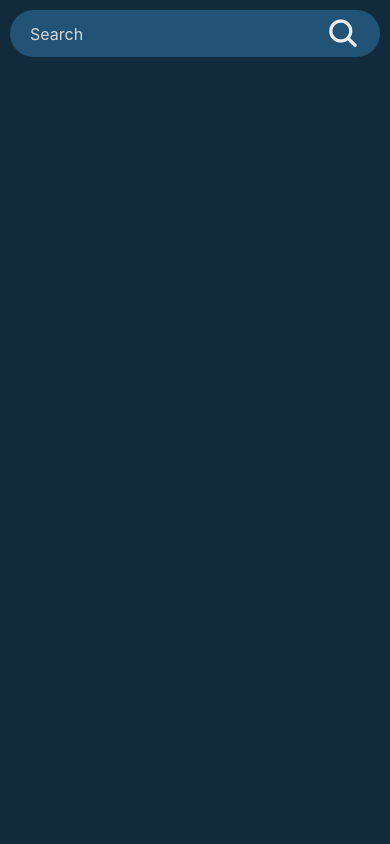
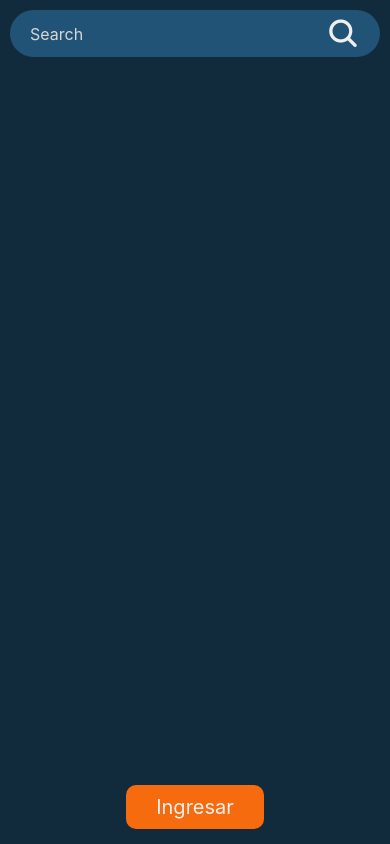
Before and after one commit to Abdiel49/TG-UsersApp, a React Native app: screen / in a window 390 px wide. Built offline with nearby package versions, Linux system fonts and the light colour scheme.

Commit message:
create atom/Button and add "Ingresar" buttom in HomeScreen

```diff
--- /dev/null
+++ b/src/components/atoms/Button.js
@@ -0,0 +1,32 @@
+import {StyleSheet, TouchableOpacity} from 'react-native';
+import React from 'react';
+import {colors} from '../../styles/colors';
+import TextBase from './TextBase';
+
+const Button = ({label, style, labelStyle}) => {
+  return (
+    <TouchableOpacity
+      style={[styles.buttonContainer, style]}
+      activeOpacity={0.65}>
+      {label && (
+        <TextBase style={[styles.buttonLabel, labelStyle]} text={label} />
+      )}
+    </TouchableOpacity>
+  );
+};
+
+export default Button;
+
+const styles = StyleSheet.create({
+  buttonContainer: {
+    backgroundColor: colors.acction,
+    paddingVertical: 10,
+    paddingHorizontal: 30,
+    borderRadius: 10,
+    minWidth: 100,
+  },
+  buttonLabel: {
+    textAlign: 'center',
+    fontSize: 20,
+  },
+});
--- /dev/null
+++ b/src/components/atoms/TextBase.js
@@ -0,0 +1,16 @@
+import {StyleSheet, Text} from 'react-native';
+import React from 'react';
+import {colors} from '../../styles/colors';
+
+const TextBase = ({text, style}) => {
+  return <Text style={[styles.text, style]}>{text || ''}</Text>;
+};
+
+export default TextBase;
+
+const styles = StyleSheet.create({
+  text: {
+    color: colors.white,
+    fontSize: 16,
+  },
+});
--- a/src/screens/Home.js
+++ b/src/screens/Home.js
@@ -2,11 +2,15 @@ import {StyleSheet, View} from 'react-native';
 import React from 'react';
 import SearchInput from '../components/molecules/search/SearchInput';
 import {colors} from '../styles/colors';
+import Button from '../components/atoms/Button';
 
 const Home = () => {
   return (
     <View style={styles.container}>
       <SearchInput />
+      <View style={styles.putIn}>
+        <Button label="Ingresar" />
+      </View>
     </View>
   );
 };
@@ -18,7 +22,9 @@ const styles = StyleSheet.create({
     flex: 1,
     backgroundColor: colors.background,
   },
-  text: {
-    color: '#000',
+  putIn: {
+    position: 'absolute',
+    bottom: 15,
+    alignSelf: 'center',
   },
 });
```
